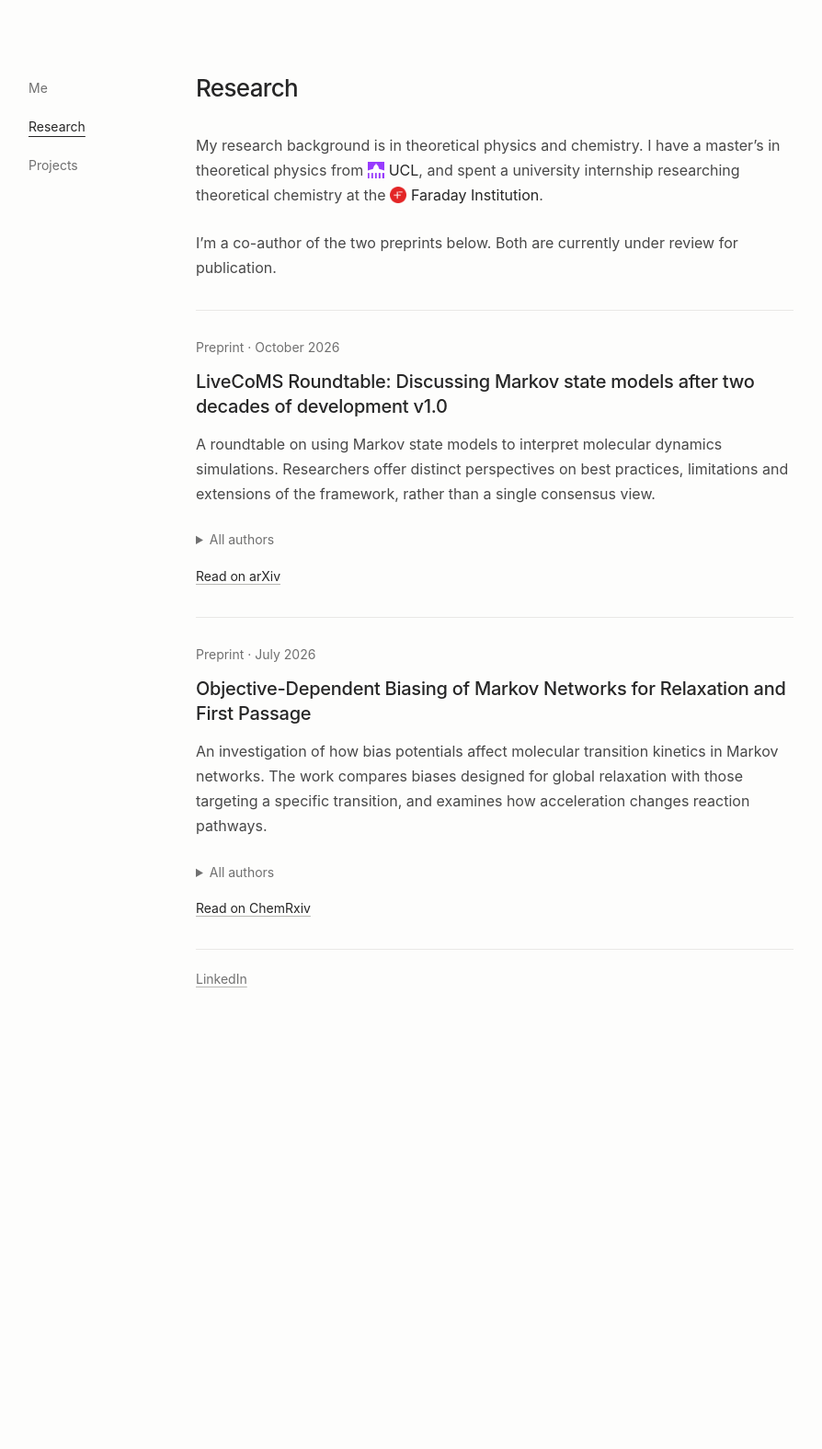
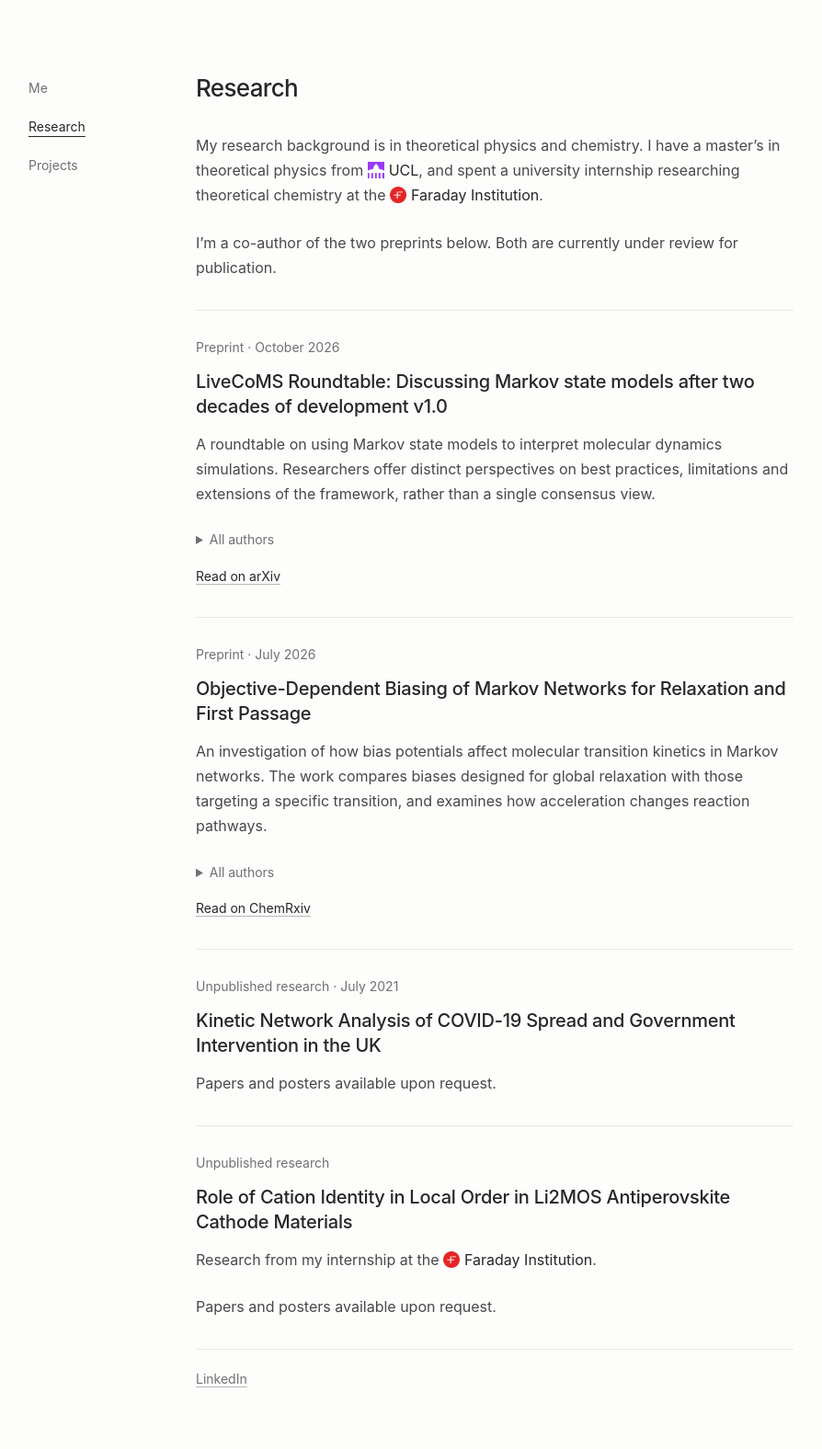
Before and after one commit to AFadhluddin/AFadhluddin.github.io, a Jekyll site: the page built from _pages/research.html, in a window 1280 px wide. Shown: the whole page at 92% size, without its empty margins (161-1055 px from the left). Built offline with Jekyll 4.4.1, drawn with Linux system fonts in a browser that asks for light colours; before the commit the page ends 1141 px from its top, so only the background shows below that.

Commit message:
Add unpublished COVID-19 and cathode materials research

```diff
--- /dev/null
+++ b/_data/unpublished_research.yml
@@ -0,0 +1,7 @@
+# Titles, date and availability supplied by Ahmed; no publication status implied.
+- title: "Kinetic Network Analysis of COVID-19 Spread and Government Intervention in the UK"
+  date: July 2021
+  availability: Papers and posters available upon request.
+- title: "Role of Cation Identity in Local Order in Li2MOS Antiperovskite Cathode Materials"
+  organisation: faraday
+  availability: Papers and posters available upon request.
--- a/_pages/research.html
+++ b/_pages/research.html
@@ -1,7 +1,7 @@
 ---
 title: Research
 permalink: /research/
-description: Research preprints on Markov state models and molecular dynamics, co-authored by Ahmed Fadhluddin.
+description: Research by Ahmed Fadhluddin, including preprints on Markov state models and unpublished work on COVID-19 spread and antiperovskite cathode materials.
 ---
 <p>My research background is in theoretical physics and chemistry. I have a master’s in theoretical physics from {% include organisation.html id="ucl" %}, and spent a university internship researching theoretical chemistry at the {% include organisation.html id="faraday" %}.</p>
 <p>I’m a co-author of the two preprints below. Both are currently under review for publication.</p>
@@ -17,3 +17,11 @@ description: Research preprints on Markov state models and molecular dynamics, c
   <div class="paper-links">{% for link in paper.links %}<a href="{{ link.url }}">{{ link.label }}</a>{% endfor %}</div>
 </section>
 {% endfor %}
+{% for work in site.data.unpublished_research %}
+<section class="entry" aria-labelledby="unpublished-{{ forloop.index }}">
+  <p class="status">Unpublished research{% if work.date %} · {{ work.date }}{% endif %}</p>
+  <h2 id="unpublished-{{ forloop.index }}">{{ work.title }}</h2>
+  {% if work.organisation %}<p>Research from my internship at the {% include organisation.html id=work.organisation %}.</p>{% endif %}
+  <p>{{ work.availability }}</p>
+</section>
+{% endfor %}
```
Also changed, not shown: docs/research-sources.md (+2 -0 lines), README.md.
